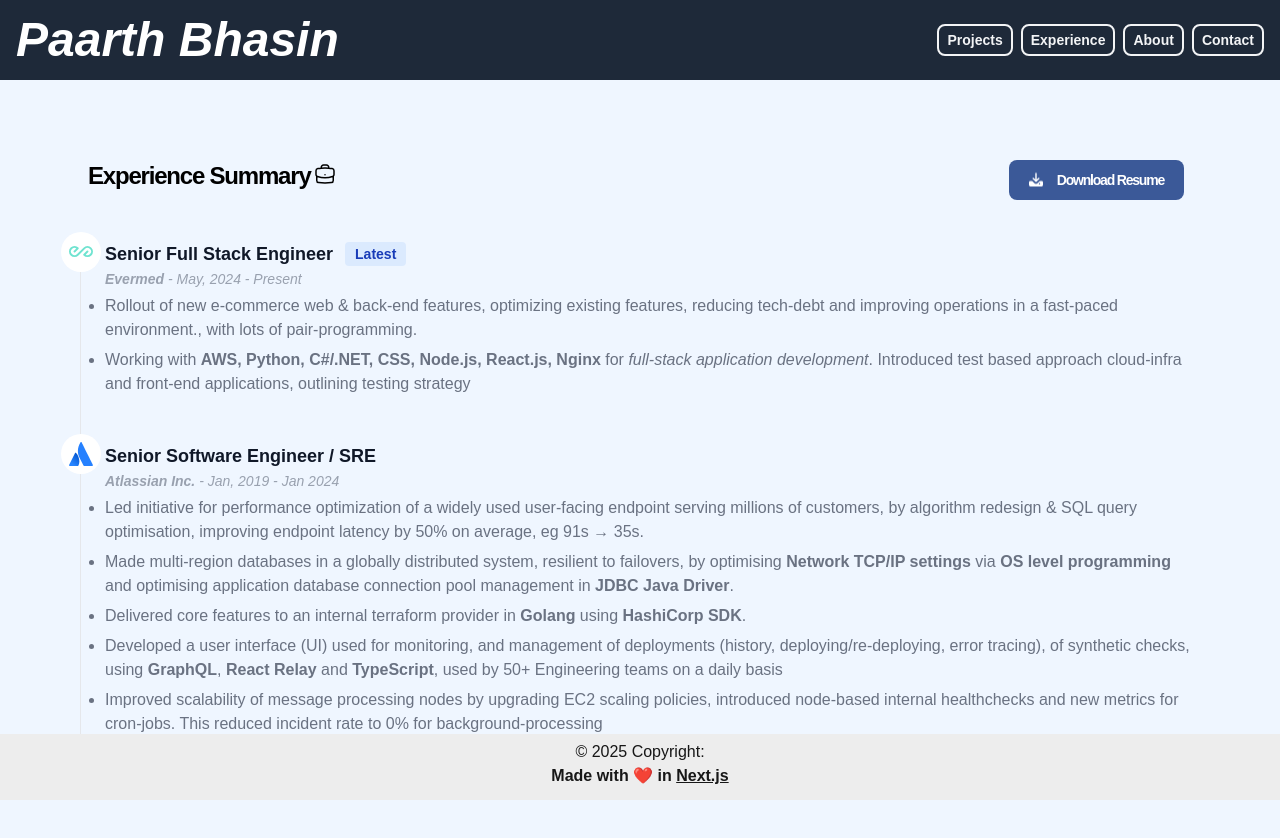
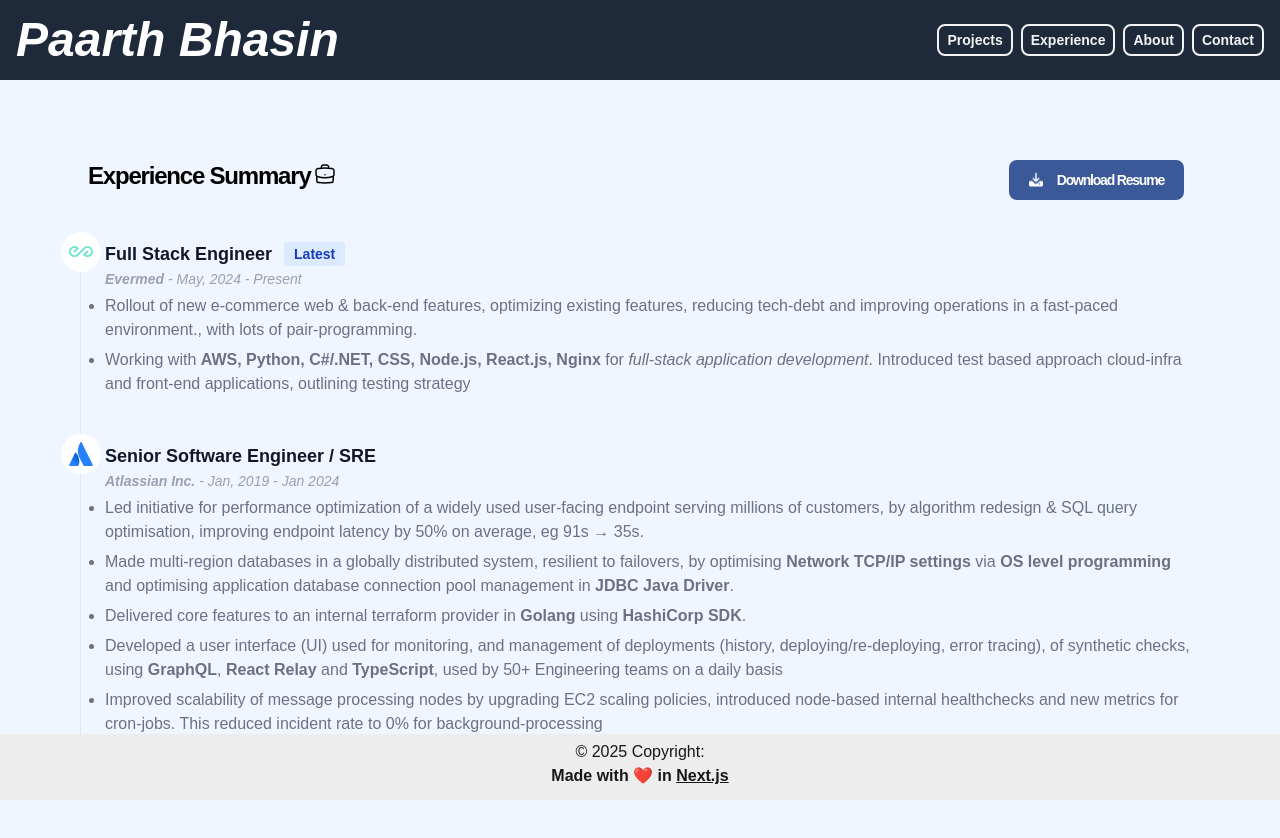
Before and after one commit to PaarthB/portfolio, a Next.js app: page /experience in a window 1280 px wide. Shown: the top 838 px of the page. Built offline with nearby package versions, Linux system fonts and the light colour scheme; a web font is replaced by a local one.

Commit message:
Update page.tsx

```diff
--- a/src/app/experience/page.tsx
+++ b/src/app/experience/page.tsx
@@ -37,7 +37,7 @@
                     </g>
                 </svg>
                 </span>
-                <h3 className="flex items-center mb-1 text-lg font-semibold text-gray-900">Senior Full Stack Engineer<span className="bg-blue-100 text-blue-800 text-sm font-medium me-2 px-2.5 py-0.5 rounded-sm dark:bg-blue-900 dark:text-blue-300 ms-3"><b>Latest</b></span></h3>
+                <h3 className="flex items-center mb-1 text-lg font-semibold text-gray-900">Full Stack Engineer<span className="bg-blue-100 text-blue-800 text-sm font-medium me-2 px-2.5 py-0.5 rounded-sm dark:bg-blue-900 dark:text-blue-300 ms-3"><b>Latest</b></span></h3>
                 <time className="block mb-2 text-sm font-normal leading-none text-gray-400 dark:text-black italic"><b>Evermed</b> - May, 2024 - Present</time>
                 <div className="mb-4 text-base font-normal text-gray-500 content-between gap-y-4">
                     <ul className="list-disc">
```
